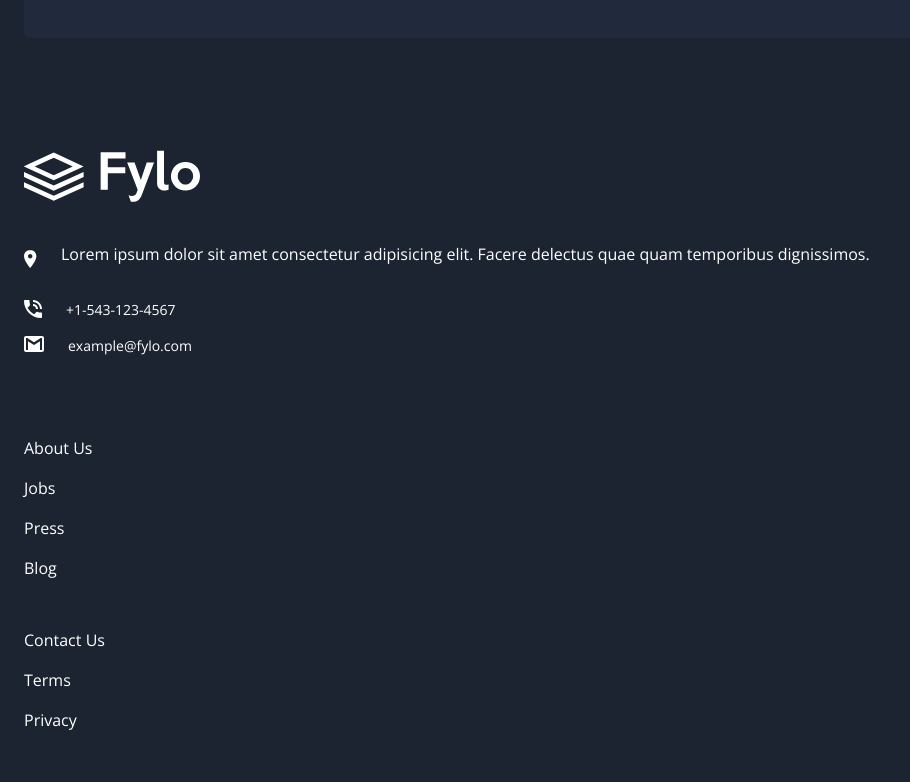
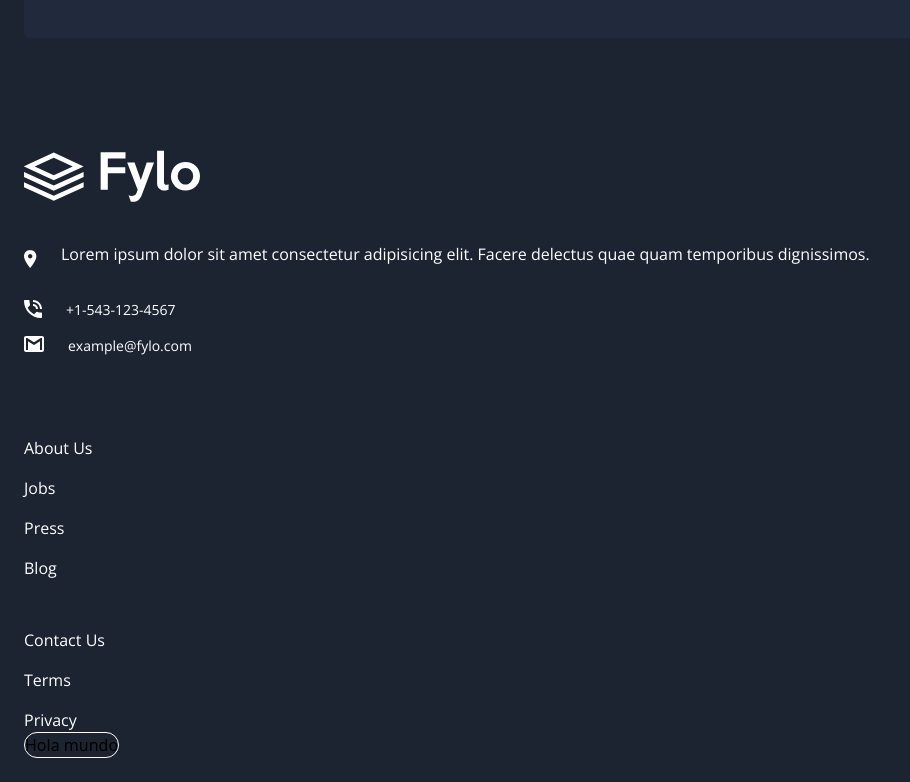
Before and after one commit to YerikAH/Fylo-landing-page-frontend-mentor, a React (Vite) app: page / in a window 1280 px wide. Shown: the part 3587-4369 px from the top of the page, without its empty margins (0-910 px from the left). Before the commit the page ends 4343 px from the top, so only its background shows below. Built offline with nearby package versions, Linux system fonts and the light colour scheme.

Commit message:
dev: updat eproject

```diff
--- a/src/components/footer/Footer.tsx
+++ b/src/components/footer/Footer.tsx
@@ -3,6 +3,7 @@ import logo from '../../assets/logo.svg'
 import locate from '../../assets/icon-location.svg'
 import phone from '../../assets/icon-phone.svg'
 import email from '../../assets/icon-email.svg'
+import SocialMediaIcon from '../ui/SocialMediaIcon'
 export const Footer = () => {
   return (
     <footer className=' px-6 py-6 w-full grid place-items-start w-full mt-16'>
@@ -44,7 +45,11 @@ export const Footer = () => {
           </li>
         ))}
       </ul>
-      <div></div>
+      <div className='grid place-items-center'>
+        <SocialMediaIcon>
+          <h1>Hola mundo</h1>
+        </SocialMediaIcon>
+      </div>
     </footer>
   )
 }
--- a/src/components/ui/SocialMediaIcon.tsx
+++ b/src/components/ui/SocialMediaIcon.tsx
@@ -1,6 +1,10 @@
 import { PropsSocial } from '../../interface/interface'
 const SocialMediaIcon = ({ children }: PropsSocial) => {
-  return <div>{children}</div>
+  return (
+    <div className='grid rounded-full place-items-center border-white border-solid border p4'>
+      {children}
+    </div>
+  )
 }
 
 export default SocialMediaIcon
```
